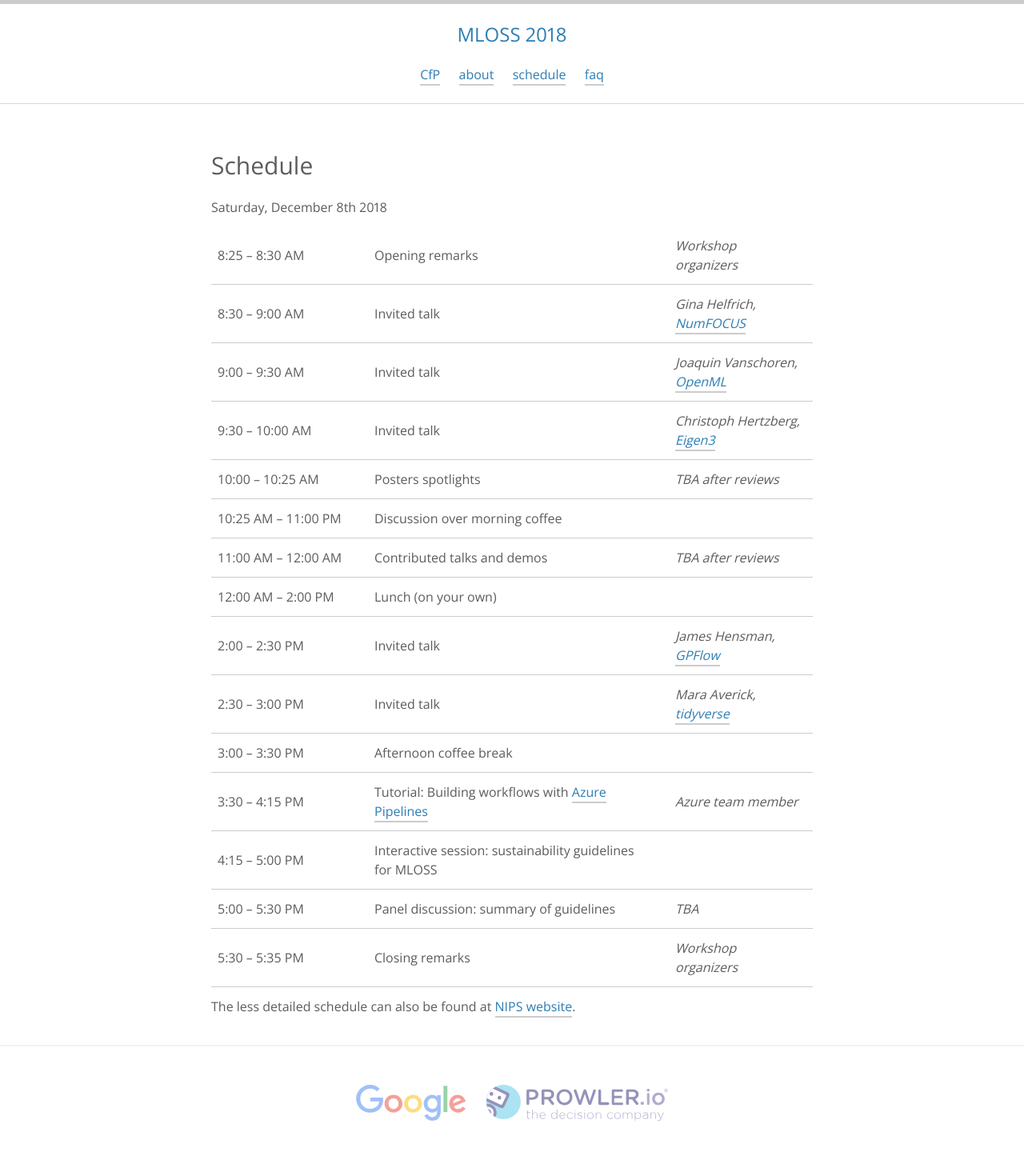
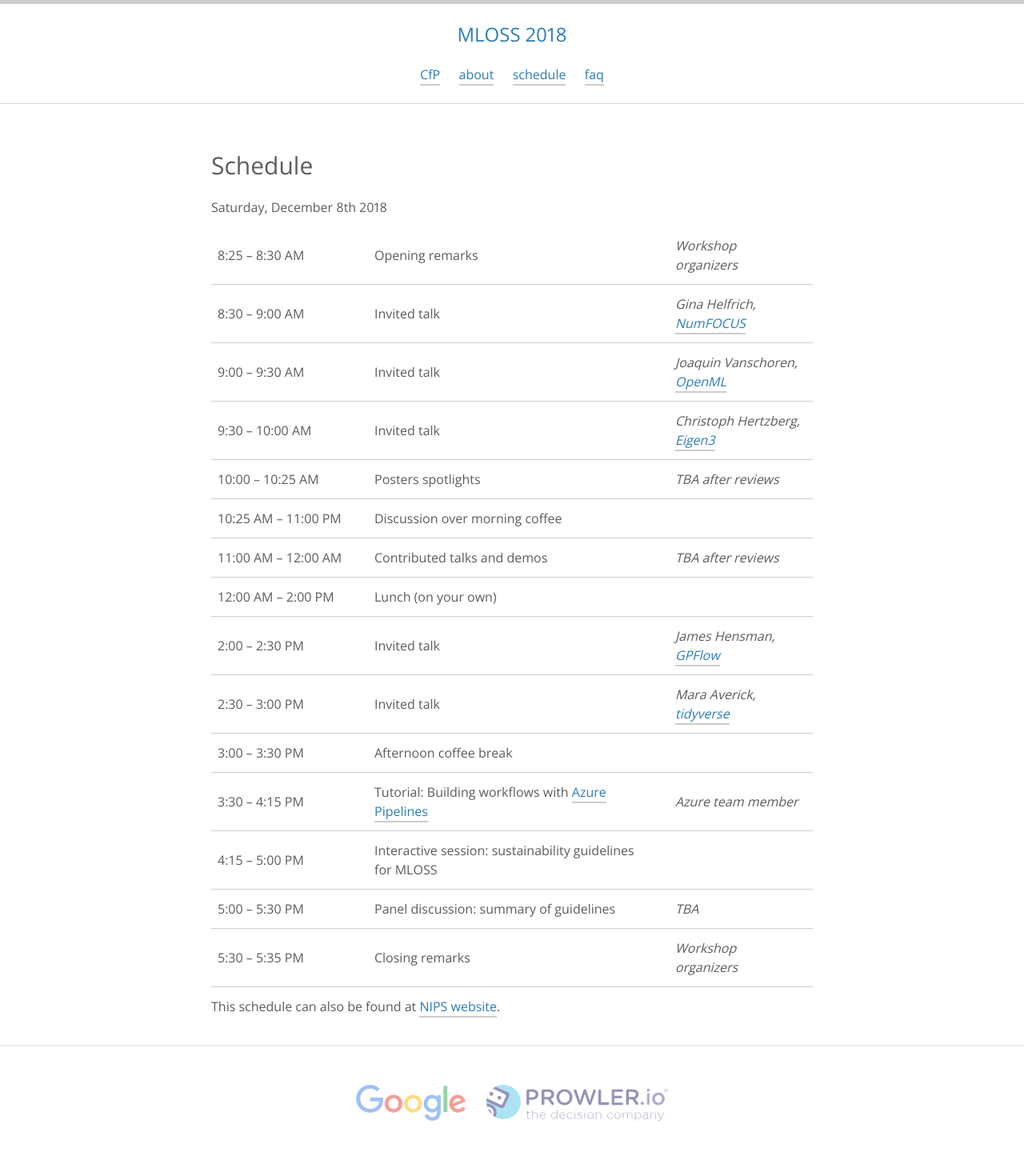
Before and after one commit to nips-2018-oss/nips-2018-oss.github.io, a Jekyll site: the page built from schedule.md, in a window 1280 px wide. Shown: the whole page at 80% size. Built offline with Jekyll 4.4.1, drawn with Linux system fonts in a browser that asks for light colours; nearby versions of some CDN libraries.

Commit message:
Why less

```diff
--- a/schedule.md
+++ b/schedule.md
@@ -24,4 +24,4 @@ Saturday, December 8th 2018
 | 5:00 &ndash; 5:30 PM    | Panel discussion: summary of guidelines      | TBA                         |
 | 5:30 &ndash; 5:35 PM    | Closing remarks                              | Workshop organizers         |
 
-The less detailed schedule can also be found at [NIPS website](https://nips.cc/Conferences/2018/Schedule?showEvent=10920).
+This schedule can also be found at [NIPS website](https://nips.cc/Conferences/2018/Schedule?showEvent=10920).
```
